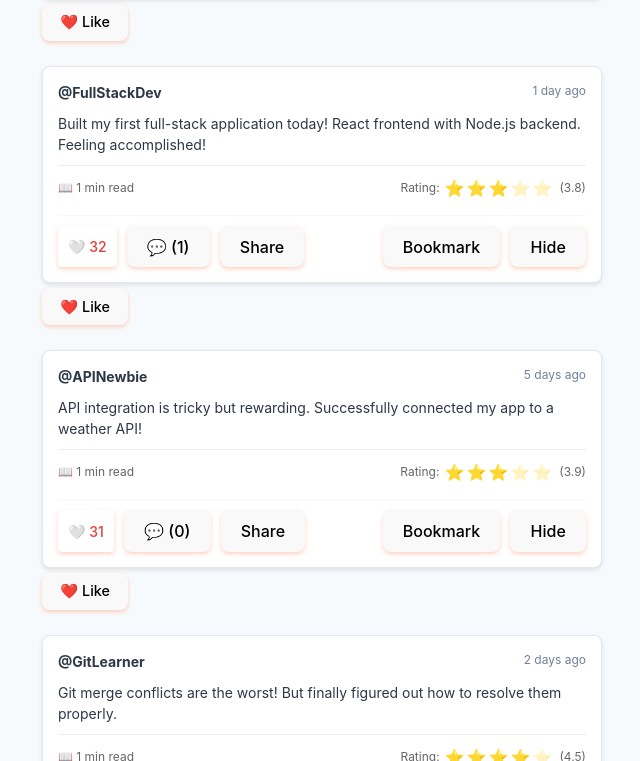
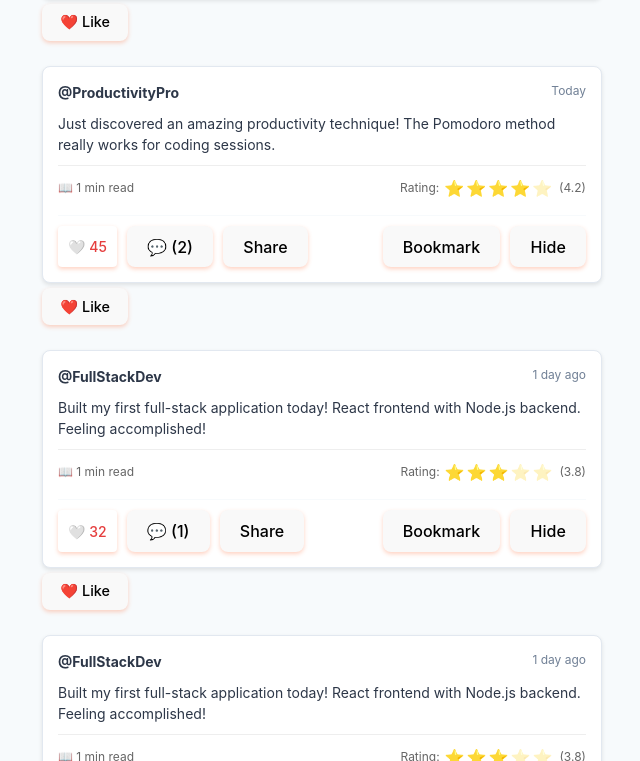
Before and after one commit to Sholaropo/full_stackproject, a React (Vite) app: page /feed in a window 1280 px wide. Shown: the part 1259-2020 px from the top of the page, without its empty margins (318-958 px from the left). Built offline with nearby package versions, Linux system fonts and the light colour scheme.

Commit message:
Refactor ThoughtsFeed to consume useThoughts; remove props.

```diff
--- a/src/App.tsx
+++ b/src/App.tsx
@@ -45,10 +45,7 @@ const App: React.FC = () => {
           <Route
             path="/feed"
             element={
-              <ThoughtsFeed
-                thoughts={thoughts}
-                setThoughts={setThoughts}
-              />
+              <ThoughtsFeed />
             }
           />
         </Routes>
--- a/src/components/thoughts-feed/ThoughtsFeed.tsx
+++ b/src/components/thoughts-feed/ThoughtsFeed.tsx
@@ -8,13 +8,9 @@ import { samplePosts, sampleComments, sampleRatings } from '../../data/samplePos
 import { getUserInfo, formatTime, calculateReadingTime } from '../../utils/helpers';
 import './ThoughtsFeed.css';
 import { useLikes } from '../../hooks/useLikes';
+import { useThoughts } from '../../hooks/useThoughtsList';
 
-interface Props {
-  thoughts: Thought[];
-  setThoughts: React.Dispatch<React.SetStateAction<Thought[]>>;
-}
-
-function ThoughtsFeed({ thoughts, setThoughts }: Props) {
+function ThoughtsFeed() {
   const [sortBy, setSortBy] = useState('popular');
   const [filters, setFilters] = useState({
     searchTerm: '',
@@ -33,8 +29,8 @@ function ThoughtsFeed({ thoughts, setThoughts }: Props) {
   } = usePostActions();
 
   const { likedItems, toggleLike } = useLikes();
-
-  const allPosts = [...thoughts, ...samplePosts];
+  const { thoughts: repositoryThoughts } = useThoughts();
+  const allPosts = [...repositoryThoughts, ...samplePosts];
 
   // Initialize sample data
   useEffect(() => {
```
